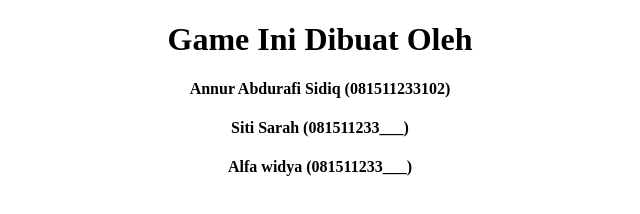
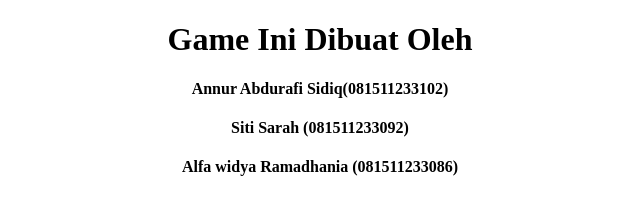
Before and after one commit to alboyz/about, a plain HTML site: page index.html in a window 1280 px wide. Shown: the whole page, without its empty margins (320-960 px from the left). Drawn offline with Linux system fonts and the light colour scheme.

Commit message:
Update index.html

```diff
--- a/index.html
+++ b/index.html
@@ -7,9 +7,9 @@
     <title>About</title>
     <center>
     <h1>Game Ini Dibuat Oleh</h1>
-    <h4>Annur Abdurafi Sidiq (081511233102)</h4>
-    <h4>Siti Sarah (081511233___)</h4>
-    <h4>Alfa widya (081511233___)</h4>
+    <h4>Annur Abdurafi Sidiq(081511233102)</h4>
+    <h4>Siti Sarah (081511233092)</h4>
+    <h4>Alfa widya Ramadhania (081511233086)</h4>
 </center>
 </head>
 <body>
```
